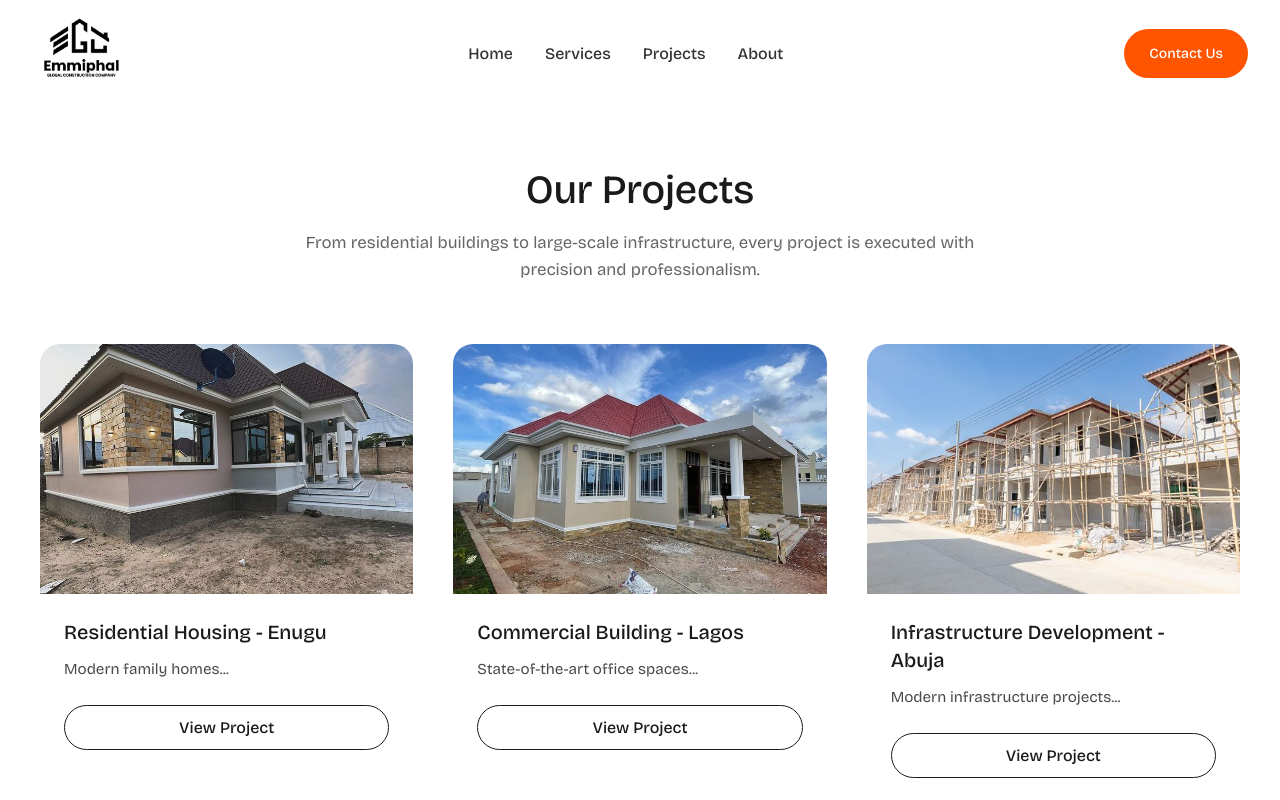
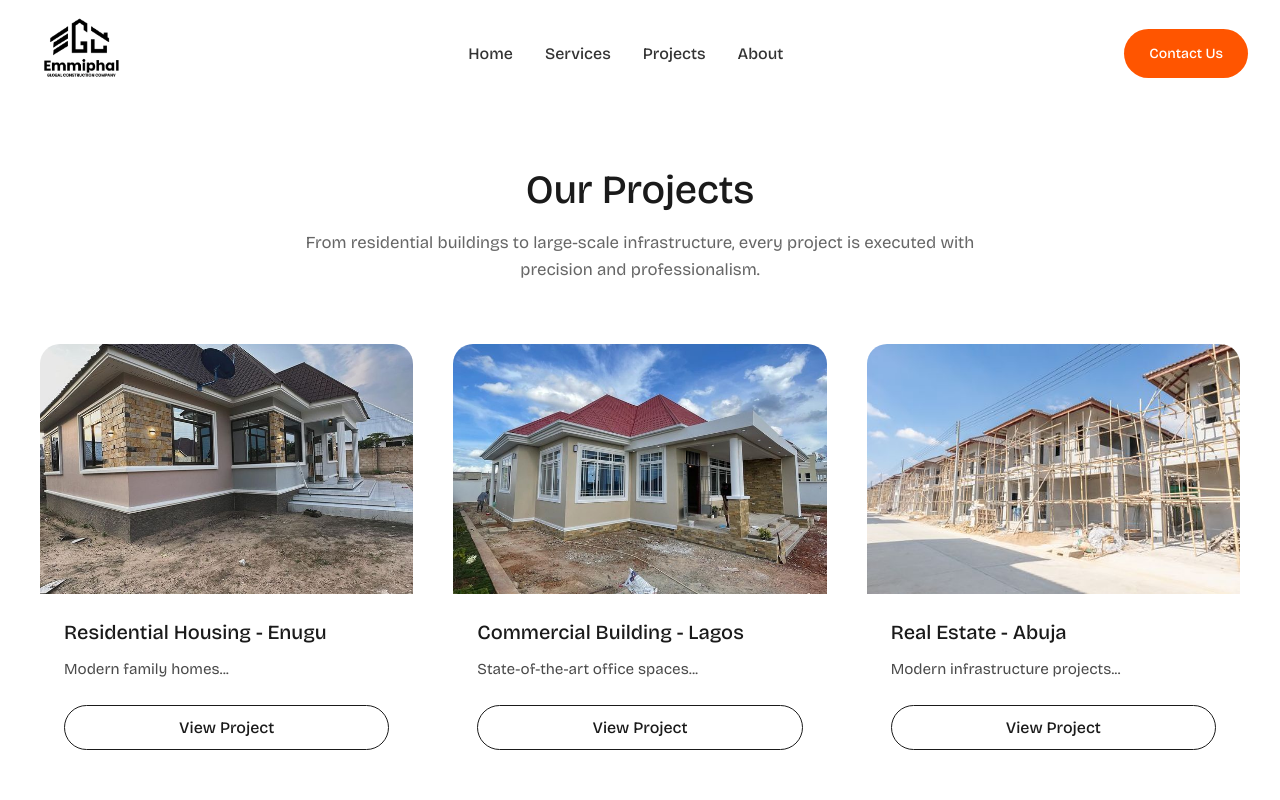
Before and after one commit to devNenye001/Emmiphal-construction, a React (Vite) app: page /projects in a window 1280 px wide. Shown: the top 800 px of the page. Built offline with nearby package versions, Linux system fonts and the light colour scheme; a web font is replaced by a local one.

Commit message:
fixed the css of some pages and components

```diff
--- a/src/components/sections/heroSection/heroSection.css
+++ b/src/components/sections/heroSection/heroSection.css
@@ -76,6 +76,7 @@
 
   .hero h1 {
     font-size: 28px;
+    font-weight: 500;
   }
 
   .hero p {
--- a/src/components/sections/projectSection/projectSection.jsx
+++ b/src/components/sections/projectSection/projectSection.jsx
@@ -30,7 +30,7 @@ const navigate = useNavigate();
     location: "Enugu, Nigeria",
     scope: ["Foundation", "Roofing", "Interiors"],
     outcome: "Delivered on time.",
-    gallery1: ["/img1.jpg", "/img2.jpg", "/img3.jpg"],
+    gallery1: ["/12.jpeg", "/10.jpeg", "/8.jpg"],
     gallery2: ["/img4.jpg", "/img5.jpg", "/img6.jpg"]
   },
   {
@@ -42,19 +42,19 @@ const navigate = useNavigate();
     location: "Lagos, Nigeria",
     scope: ["Design", "Construction", "Finishing"],
     outcome: "Exceeded client expectations.",
-    gallery1: ["/img7.jpg", "/img8.jpg", "/img9.jpg"],
+    gallery1: ["/12.jpeg", "/10.jpeg", "/8.jpg"],
     gallery2: ["/img10.jpg", "/img11.jpg", "/img12.jpg"]
   },
     {
     id: 3,
-    title: "Infrastructure Development - Abuja",
+    title: "Real Estate - Abuja",
     description: "Modern infrastructure projects...",
     image: "/4.jpeg",
     // Detailed fields specifically for the Detail Page
     location: "Abuja, Nigeria",
     scope: ["Roads", "Bridges", "Utilities"],
     outcome: "Completed ahead of schedule.",
-    gallery1: ["/img13.jpg", "/img14.jpg", "/img15.jpg"],
+    gallery1: ["/12.jpeg", "/10.jpeg", "/8.jpg"],
     gallery2: ["/img16.jpg", "/img17.jpg", "/img18.jpg"]
   },
   {
@@ -65,7 +65,7 @@ const navigate = useNavigate();
     // Detailed fields specifically for the Detail Page
     location: "Port Harcourt, Nigeria",
     scope: ["Site Prep", "Construction", "Equipment Installation"],
-    gallery1: ["/img19.jpg", "/img20.jpg", "/img21.jpg"],
+    gallery1: ["/12.jpeg", "/10.jpeg", "/8.jpg"],
     gallery2: ["/img22.jpg", "/img23.jpg", "/img24.jpg"]
   }
   ];
--- a/src/pages/projectDetails/projectDetail.css
+++ b/src/pages/projectDetails/projectDetail.css
@@ -21,7 +21,7 @@
 
 .pd-title {
   font-size: 2.5rem;
-  font-weight: 700;
+  font-weight: 500;
   line-height: 1.2;
   color: #1a1a1a;
 }
@@ -48,7 +48,7 @@
 
 .pd-section-title {
   font-size: 1.5rem;
-  font-weight: 700;
+  font-weight: 500 !important;
   margin-bottom: 16px;
   color: #1a1a1a;
   position: relative;
@@ -159,7 +159,7 @@
 
 .pd-cta-title {
   font-size: 1.75rem;
-  font-weight: 700;
+  font-weight: 500;
   margin-bottom: 12px;
   color: #1a1a1a;
 }
@@ -176,7 +176,7 @@
   padding: 14px 32px;
   border-radius: 50px;
   border: none;
-  font-weight: 600;
+  font-weight: 500;
   cursor: pointer;
   font-size: 1rem;
   box-shadow: 0 10px 20px rgba(255, 85, 0, 0.2);
--- a/src/pages/projects/projects.jsx
+++ b/src/pages/projects/projects.jsx
@@ -18,8 +18,8 @@ const Projects = () => {
       location: "Enugu, Nigeria",
       scope: ["Foundation", "Roofing", "Interiors"],
       outcome: "Delivered on time.",
-      gallery1: ["/img1.jpg", "/img2.jpg", "/img3.jpg"],
-      gallery2: ["/img4.jpg", "/img5.jpg", "/img6.jpg"],
+      gallery1: ["/12.jpeg", "/10.jpeg", "/8.jpg"],
+      gallery2: ["/12.jpeg", "/13.jpeg", "/18.jpeg"],
     },
     {
       id: 2,
@@ -30,19 +30,19 @@ const Projects = () => {
       location: "Lagos, Nigeria",
       scope: ["Design", "Construction", "Finishing"],
       outcome: "Exceeded client expectations.",
-      gallery1: ["/img7.jpg", "/img8.jpg", "/img9.jpg"],
+      gallery1: ["/12.jpeg", "/10.jpeg", "/8.jpg"],
       gallery2: ["/img10.jpg", "/img11.jpg", "/img12.jpg"],
     },
     {
       id: 3,
-      title: "Infrastructure Development - Abuja",
+      title: "Real Estate - Abuja",
       description: "Modern infrastructure projects...",
       image: "/4.jpeg",
       // Detailed fields specifically for the Detail Page
       location: "Abuja, Nigeria",
       scope: ["Roads", "Bridges", "Utilities"],
       outcome: "Completed ahead of schedule.",
-      gallery1: ["/img13.jpg", "/img14.jpg", "/img15.jpg"],
+      gallery1: ["/12.jpeg", "/10.jpeg", "/8.jpg"],
       gallery2: ["/img16.jpg", "/img17.jpg", "/img18.jpg"],
     },
     {
@@ -53,7 +53,7 @@ const Projects = () => {
       // Detailed fields specifically for the Detail Page
       location: "Port Harcourt, Nigeria",
       scope: ["Site Prep", "Construction", "Equipment Installation"],
-      gallery1: ["/img19.jpg", "/img20.jpg", "/img21.jpg"],
+      gallery1: ["/12.jpeg", "/10.jpeg", "/8.jpg"],
       gallery2: ["/img22.jpg", "/img23.jpg", "/img24.jpg"],
     },
     {
@@ -65,7 +65,7 @@ const Projects = () => {
       location: "Ibadan, Nigeria",
       scope: ["Design", "Construction", "Landscaping"],
       outcome: "Fostered a great learning environment.",
-      gallery1: ["/img25.jpg", "/img26.jpg", "/img27.jpg"],
+      gallery1: ["/12.jpeg", "/10.jpeg", "/8.jpg"],
       gallery2: ["/img28.jpg", "/img29.jpg", "/img30.jpg"],
     },
     {
@@ -77,7 +77,7 @@ const Projects = () => {
       location: "Kano, Nigeria",
       scope: ["Planning", "Construction", "Equipment Setup"],
       outcome: "Enhanced community health services.",
-      gallery1: ["/img31.jpg", "/img32.jpg", "/img33.jpg"],
+      gallery1: ["/12.jpeg", "/10.jpeg", "/8.jpg"],
       gallery2: ["/img34.jpg", "/img35.jpg", "/img36.jpg"],
     },
   ];
```
